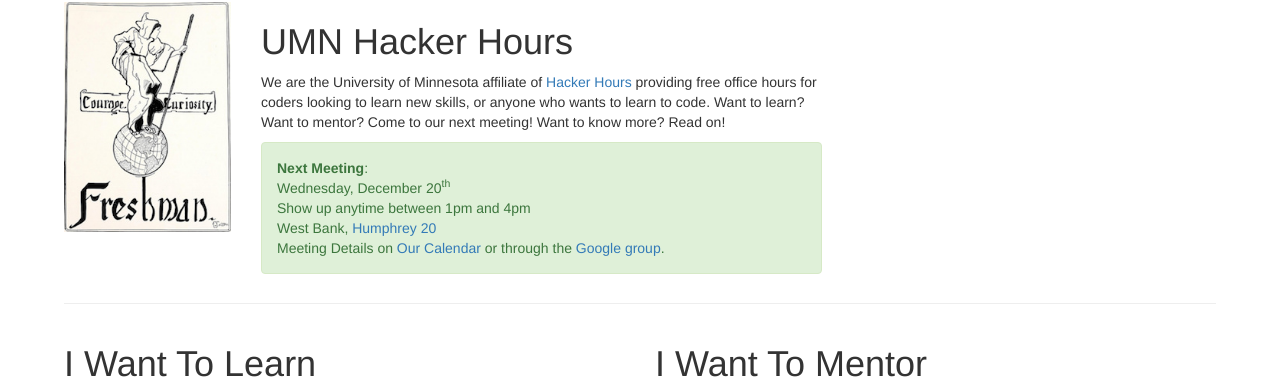
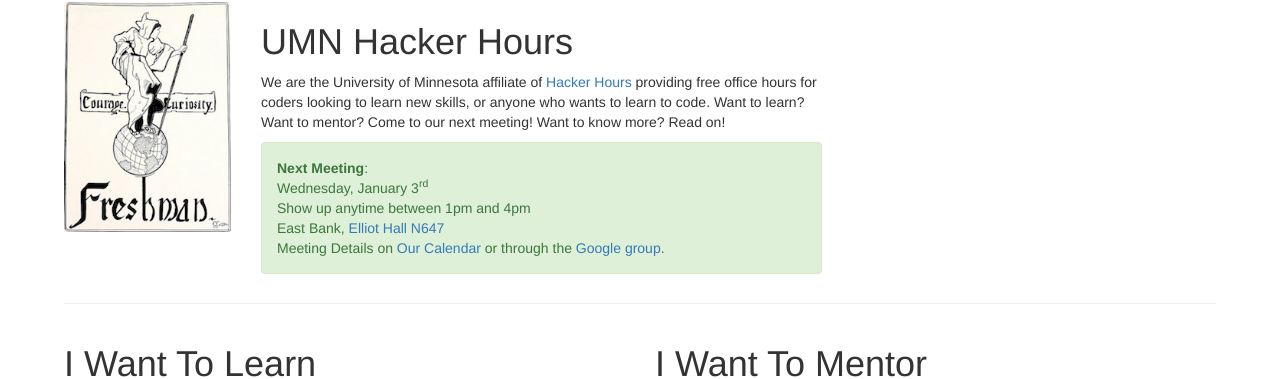
Before and after one commit to umnhackerhours/umnhackerhours.github.io, a Jekyll site: the page built from index.markdown, in a window 1280 px wide. Shown: the part 102-481 px from the top of the page. Built offline with Jekyll 4.4.1, drawn with Linux system fonts in a browser that asks for light colours.

Commit message:
2018-01-03
And updating all locations for Spring 18

```diff
--- a/index.markdown
+++ b/index.markdown
@@ -13,13 +13,13 @@ description: Home
       <div class="alert alert-success" role="alert">
         <a class="anchor" id="next_meeting"></a>
         <strong>Next Meeting</strong>:<br />
-        Wednesday, December 20<sup>th</sup><br />
+        Wednesday, January 3<sup>rd</sup><br />
         Show up anytime between 1pm and 4pm<br />
-        <!-- East Bank, <a href="https://roomsearch.umn.edu/roomsearch/#/rooms/154a5d45-e466-45c9-b64b-309de60e9e5d">Nicholson Hall 315</a><br /> -->
-        <!-- West Bank, <a href="https://roomsearch.umn.edu/roomsearch/#/rooms/f8667449-84f5-4392-9607-ae9f2335ef5b">Humphrey 20</a><br /> -->
-        <!-- St. Paul, <a href="https://roomsearch.umn.edu/roomsearch/#/rooms/236c88ec-0616-496e-bdfa-7d3b96ee9e33">Borlaug Hall 365</a><br /> -->
+        <!-- East Bank, <a href="https://roomsearch.umn.edu/roomsearch/#/rooms/50fbb9ed-3851-4ea0-a80a-d717efc2dc35">Elliot Hall N647</a><br /> -->
+        <!-- West Bank, <a href="https://roomsearch.umn.edu/roomsearch/#/rooms/9c3f5ac7-a004-4f04-bab5-e454e9c2292c">Mondale Hall 20</a><br /> -->
+        <!-- St. Paul, <a href="https://roomsearch.umn.edu/roomsearch/#/rooms/c0619129-43e2-495e-98e3-5868ea0cc817">Hodson Hall 490</a><br /> -->
 
-        West Bank, <a href="https://roomsearch.umn.edu/roomsearch/#/rooms/f8667449-84f5-4392-9607-ae9f2335ef5b">Humphrey 20</a><br />
+        East Bank, <a href="https://roomsearch.umn.edu/roomsearch/#/rooms/50fbb9ed-3851-4ea0-a80a-d717efc2dc35">Elliot Hall N647</a><br />
         Meeting Details on <a href="https://www.google.com/calendar/embed?src=umn.edu_ii9odmho4m63bsq19879mu0iis%40group.calendar.google.com&ctz=America/Chicago">Our Calendar</a> or through the <a href='https://groups.google.com/a/umn.edu/d/hackerhours'>Google group</a>.
       </div>
     </div>
```
